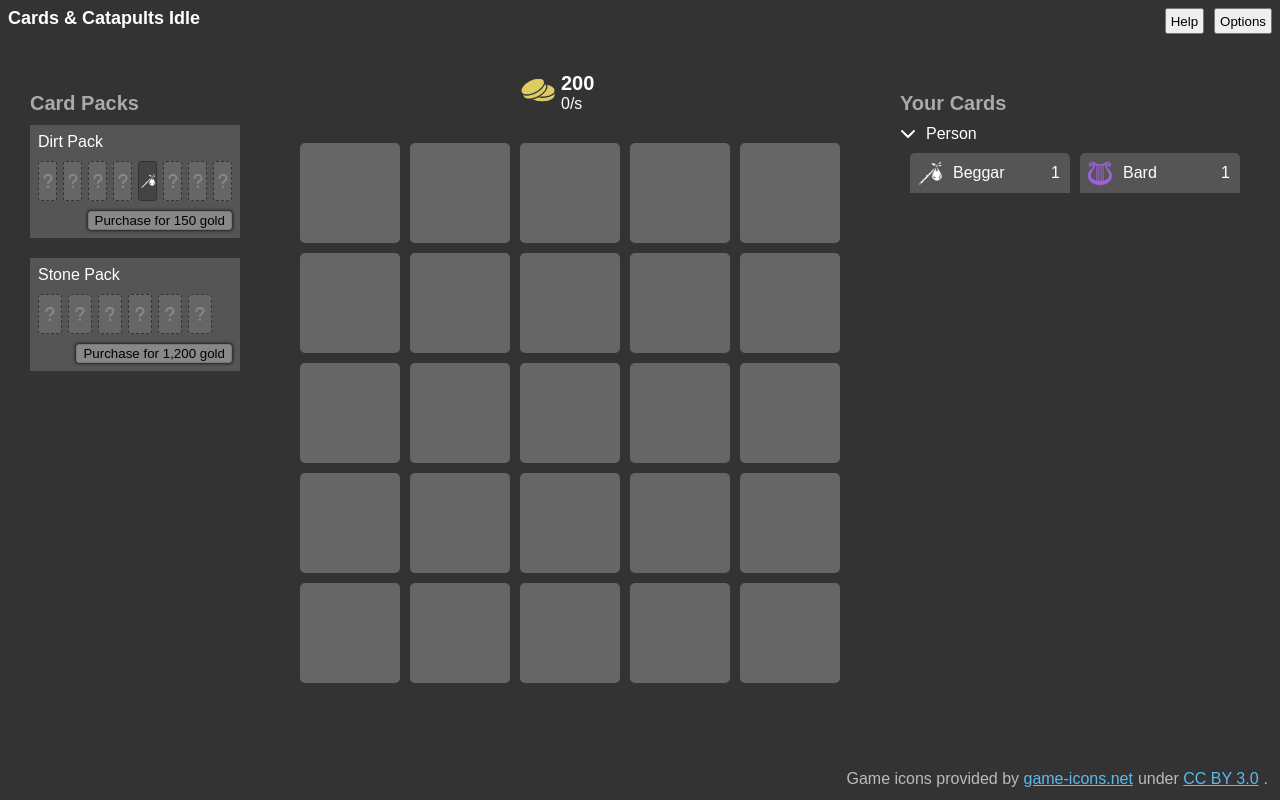
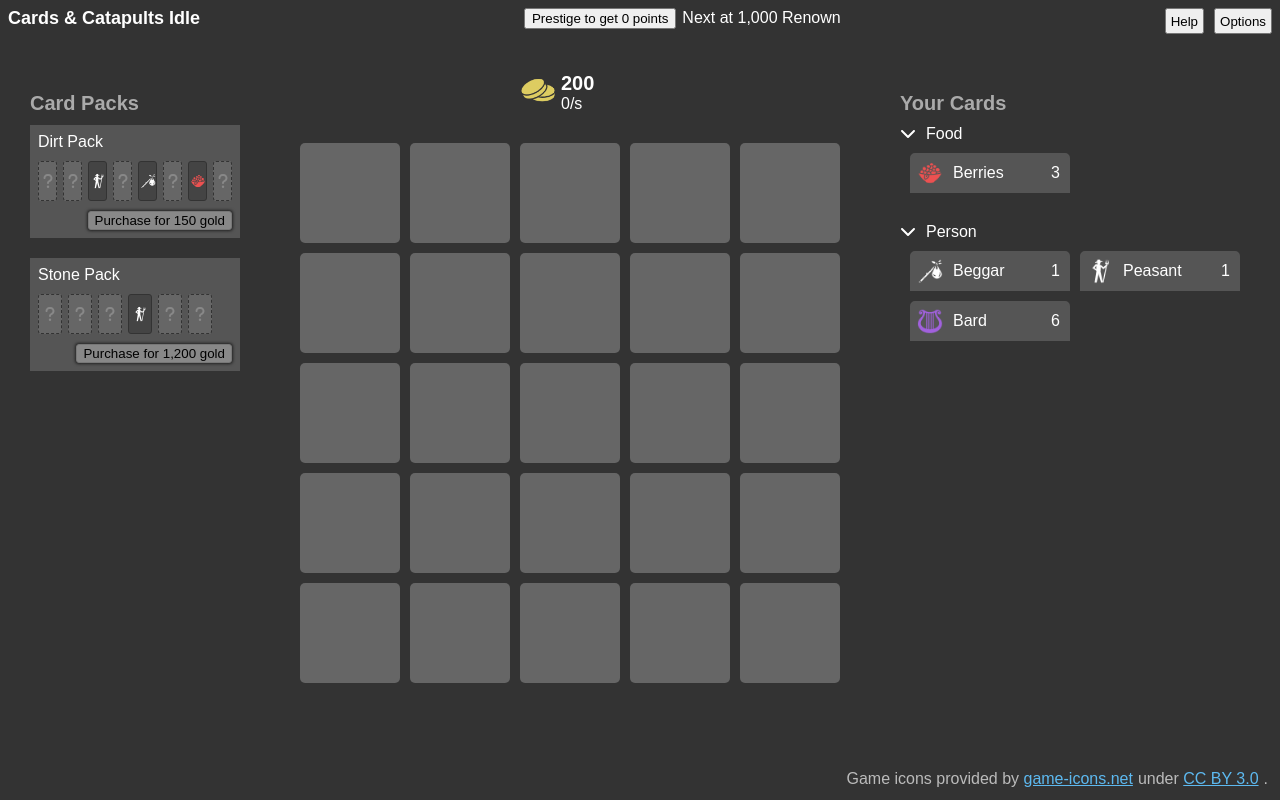
Before and after one commit to Rybadour/cards-n-catapults-idle, a React app: page / in a window 1280 px wide. Built offline with nearby package versions, Linux system fonts and the light colour scheme; the HTML template or start-up script is replaced by a standard one.

Commit message:
Added prestige button with increasing cost

```diff
--- a/src/App.scss
+++ b/src/App.scss
@@ -51,3 +51,6 @@ a {
     color: #5db9f0;
   }
 }
+button {
+  cursor: pointer;
+}
--- a/src/App.tsx
+++ b/src/App.tsx
@@ -10,9 +10,11 @@ import { StatsProvider } from './contexts/stats';
 import { DiscoveryProvider } from './contexts/discovery';
 import { CardPacksProvider } from './contexts/card-packs';
 import Header from './components/header';
+import { PrestigeProvider } from './contexts/prestige';
 
 function App() {
   return (
+    <PrestigeProvider>
     <DiscoveryProvider>
     <StatsProvider>
     <CardsProvider>
@@ -39,6 +41,7 @@ function App() {
     </CardsProvider>
     </StatsProvider>
     </DiscoveryProvider>
+    </PrestigeProvider>
   );
 }
 
--- a/src/components/header.scss
+++ b/src/components/header.scss
@@ -19,6 +19,12 @@ header {
     button {
       height: 26px;
       padding: 4px;
+    }
+  }
+
+  .prestige {
+    button {
+      margin-right: 6px;
     }
   }
 }
--- a/src/components/header.tsx
+++ b/src/components/header.tsx
@@ -1,7 +1,9 @@
 import './header.scss';
 import Modal from 'react-modal';
-import { useState } from 'react';
+import { useContext, useState } from 'react';
 import classNames from 'classnames';
+import { PrestigeContext } from '../contexts/prestige';
+import { formatNumber } from '../shared/utils';
 
 const modalStyles = {
   overlay: {
@@ -12,10 +14,16 @@ const modalStyles = {
 Modal.setAppElement('#root');
 
 function Header() {
+  const prestige = useContext(PrestigeContext);
   const [isHelpModalOpen, setIsHelpModalOpen] = useState(false);
 
   return <header>
     <h1>Cards & Catapults Idle</h1>
+
+    <div className="prestige">
+      <button onClick={() => {}}>Prestige to get {formatNumber(prestige.nextPoints, 0, 0)} points</button>
+      <span>Next at {formatNumber(prestige.currentRenownCost + prestige.nextRenownCost, 0, 0)} Renown</span>
+    </div>
 
     <div className="options">
       <button onClick={() => setIsHelpModalOpen(true)}>Help</button>
--- a/src/config/global.ts
+++ b/src/config/global.ts
@@ -1,6 +1,6 @@
 const global = {
   startingGold: 200,
-  startingCards: {beggar: 1, bard: 1},
+  startingCards: {beggar: 1, peasant: 1, berries: 3, bard: 6},
   produceModifier: 1,
   isDebug: false,
 };
--- a/src/config/prestige.ts
+++ b/src/config/prestige.ts
@@ -1,4 +1,7 @@
 import { PrestigeUpgrade } from "../shared/types";
+
+export const PRESTIGE_BASE_COST = 1000;
+export const PRESTIGE_COST_GROWTH = 1.1;
 
 const upgrades: Record<string, PrestigeUpgrade> = {
   ratz: {
--- a/src/contexts/prestige.tsx
+++ b/src/contexts/prestige.tsx
@@ -5,6 +5,7 @@ import global from "../config/global";
 import { getExponentialValue } from "../shared/utils";
 import { RealizedPrestigePack, RealizedPrestigeUpgrade } from "../shared/types";
 import { debugLogPackChance, generateFromPack } from "../shared/pack-generation";
+import { PRESTIGE_BASE_COST, PRESTIGE_COST_GROWTH } from "../config/prestige";
 
 const realizedPacks: Record<string, RealizedPrestigePack> = {};
 Object.values(packsConfig).forEach(pack => {
@@ -22,22 +23,33 @@ Object.values(packsConfig).forEach(pack => {
 
 export type PrestigeContext = {
   prestigePoints: number,
+  nextPoints: number,
+  currentRenownCost: number,
+  nextRenownCost: number,
   upgrades: Record<string, RealizedPrestigeUpgrade>,
   packs: Record<string, RealizedPrestigePack>,
   buyPack: (cardPack: RealizedPrestigePack) => void,
+  update: (renown: number) => void,
 };
 
 const defaultContext: PrestigeContext = {
   prestigePoints: 0,
+  nextPoints: 0,
+  currentRenownCost: 0,
+  nextRenownCost: PRESTIGE_BASE_COST,
   upgrades: {},
   packs: realizedPacks,
   buyPack: (pack) => {},
+  update: (renown) => {},
 };
 
 export const PrestigeContext = createContext(defaultContext);
 
 export function PrestigeProvider(props: Record<string, any>) {
   const [prestigePoints, setPoints] = useState(defaultContext.prestigePoints);
+  const [nextPoints, setNextPoints] = useState(defaultContext.nextPoints);
+  const [currentRenownCost, setCurrentRenownCost] = useState(defaultContext.currentRenownCost);
+  const [nextRenownCost, setNextRenownCost] = useState(defaultContext.nextRenownCost);
   const [upgrades, setUpgrades] = useState(defaultContext.upgrades);
   const [packs, setPacks] = useState(defaultContext.packs);
 
@@ -63,11 +75,21 @@ export function PrestigeProvider(props: Record<string, any>) {
     setPacks(newPrestigePacks);
   }
 
+  function update(renown: number) {
+    if (currentRenownCost + nextRenownCost <= renown) {
+      setNextPoints(nextPoints + 1);
+      const newCost = getExponentialValue(PRESTIGE_BASE_COST, PRESTIGE_COST_GROWTH, nextPoints + 1);
+      setNextRenownCost(newCost);
+      setCurrentRenownCost(currentRenownCost + newCost);
+    }
+  }
+
   return (
     <PrestigeContext.Provider
       value={{
         prestigePoints, upgrades, packs,
-        buyPack,
+        nextPoints, nextRenownCost, currentRenownCost,
+        buyPack, update,
       }}
       {...props}
     />
--- a/src/contexts/stats.tsx
+++ b/src/contexts/stats.tsx
@@ -4,6 +4,7 @@ import global from "../config/global";
 import { defaultResourcesMap, Grid, ResourcesMap, ResourceType } from "../shared/types";
 import { enumFromKey } from "../shared/utils";
 import { DiscoveryContext } from "./discovery";
+import { PrestigeContext } from "./prestige";
 
 export type StatsContext = {
   resources: ResourcesMap,
@@ -25,6 +26,7 @@ defaultContext.resources[ResourceType.Gold] = global.startingGold;
 export const StatsContext = createContext(defaultContext);
 
 export function StatsProvider(props: Record<string, any>) {
+  const prestige = useContext(PrestigeContext);
   const discovery = useContext(DiscoveryContext);
   const [resources, setResources] = useState(defaultContext.resources);
   const [resourcesPerSec, setResourcesPerSec] = useState(defaultContext.resourcesPerSec);
@@ -41,8 +43,12 @@ export function StatsProvider(props: Record<string, any>) {
       if (resource) {
         newResources[resource] += elapsedSecs * resourcesPerSec[resource] * global.produceModifier;
       }
-    })
+    });
     setResources(newResources);
+
+    if (resourcesPerSec.renown > 0) {
+      prestige.update(newResources.renown);
+    }
   }
 
   function updatePerSec(newPerSec: ResourcesMap) {
```
